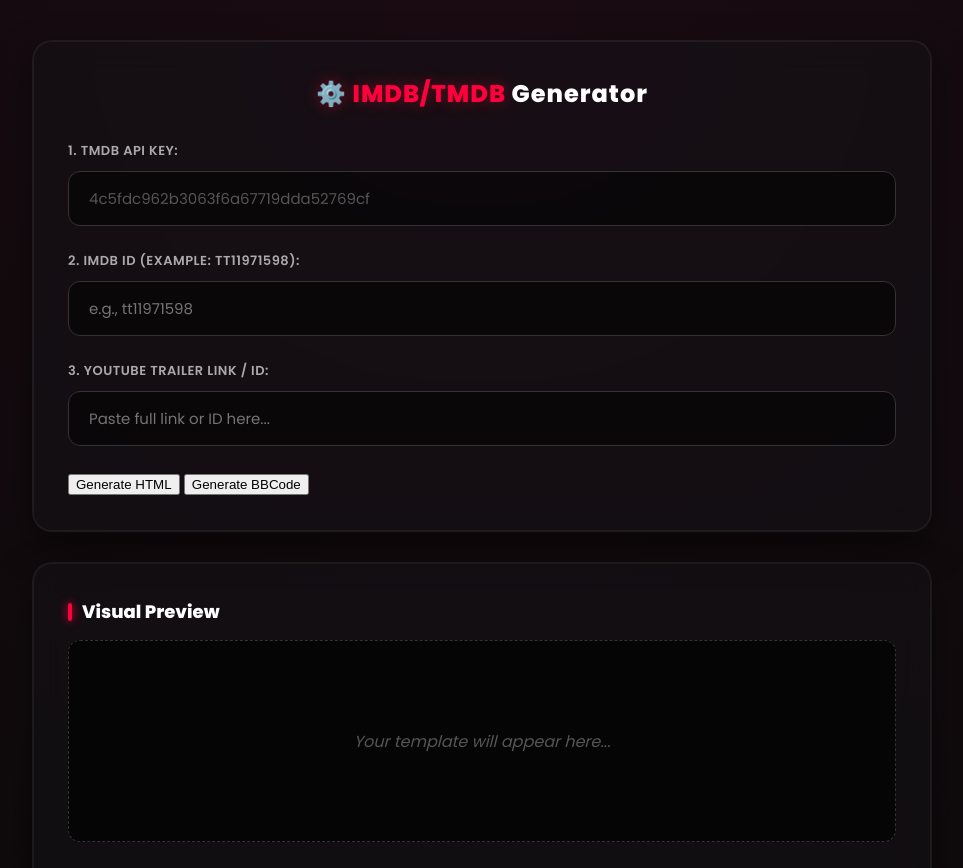
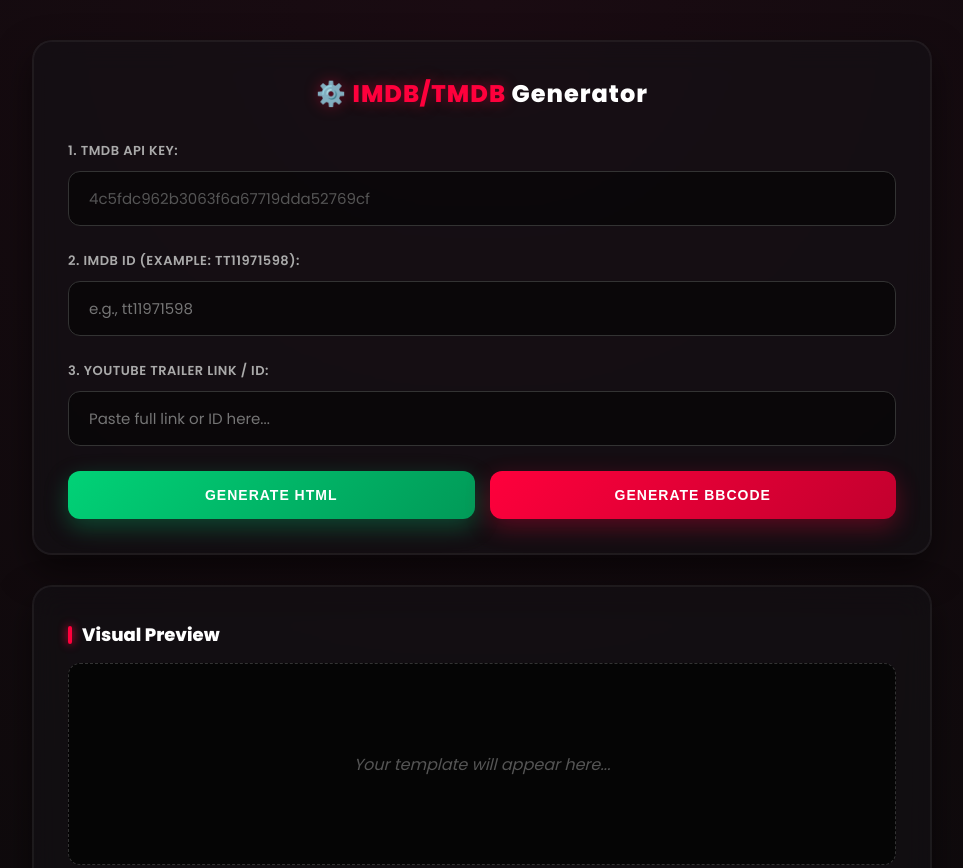
Before and after one commit to Robertkurniawan00/IMDB-TMDB-Info-Generator, a plain HTML site: page index.html in a window 1280 px wide. Shown: the top 868 px of the page, without its empty margins (158-1121 px from the left). Drawn offline with Linux system fonts and the light colour scheme.

Commit message:
style.css

```diff
--- a/style.css
+++ b/style.css
@@ -17,7 +17,6 @@ body {
     gap: 30px;
 }
 
-/* Glassmorphism Effect */
 .glass-effect {
     background: rgba(20, 20, 25, 0.4);
     backdrop-filter: blur(15px);
@@ -83,37 +82,53 @@ input:focus {
     user-select: none;
 }
 
-/* Primary Button */
-button#generateBtn {
-    background: linear-gradient(135deg, #ff003c 0%, #c2002e 100%);
+.button-group {
+    display: flex;
+    gap: 15px;
+    margin-top: 15px;
+}
+
+.action-btn {
+    flex: 1;
     color: white;
     border: none;
     padding: 16px;
     border-radius: 12px;
     cursor: pointer;
-    font-size: 16px;
+    font-size: 14px;
     font-weight: 800;
-    width: 100%;
     transition: all 0.3s cubic-bezier(0.25, 0.8, 0.25, 1);
     text-transform: uppercase;
-    letter-spacing: 2px;
-    margin-top: 15px;
+    letter-spacing: 1px;
     display: flex;
     justify-content: center;
     align-items: center;
-    box-shadow: 0 8px 25px rgba(255, 0, 60, 0.4);
 }
 
-button#generateBtn:hover {
-    transform: translateY(-3px);
-    box-shadow: 0 12px 30px rgba(255, 0, 60, 0.6);
+.html-btn {
+    background: linear-gradient(135deg, #01d277 0%, #019a58 100%);
+    box-shadow: 0 8px 25px rgba(1, 210, 119, 0.3);
 }
 
-button#generateBtn:active {
+.html-btn:hover {
+    box-shadow: 0 12px 30px rgba(1, 210, 119, 0.5);
+    transform: translateY(-3px);
+}
+
+.bbcode-btn {
+    background: linear-gradient(135deg, #ff003c 0%, #c2002e 100%);
+    box-shadow: 0 8px 25px rgba(255, 0, 60, 0.3);
+}
+
+.bbcode-btn:hover {
+    box-shadow: 0 12px 30px rgba(255, 0, 60, 0.5);
+    transform: translateY(-3px);
+}
+
+.action-btn:active {
     transform: translateY(1px);
 }
 
-/* Loader Animation */
 .spinner {
     border: 3px solid rgba(255,255,255,0.3);
     border-top: 3px solid #fff;
@@ -125,7 +140,6 @@ button#generateBtn:active {
 
 @keyframes spin { 0% { transform: rotate(0deg); } 100% { transform: rotate(360deg); } }
 
-/* Result Panel Styles */
 .panel-header {
     display: flex;
     justify-content: space-between;
@@ -205,7 +219,6 @@ button#generateBtn:active {
     border-color: #555;
 }
 
-/* Custom Scrollbar */
 ::-webkit-scrollbar { width: 8px; height: 8px; }
 ::-webkit-scrollbar-track { background: #111; border-radius: 4px; }
 ::-webkit-scrollbar-thumb { background: #444; border-radius: 4px; }
```
